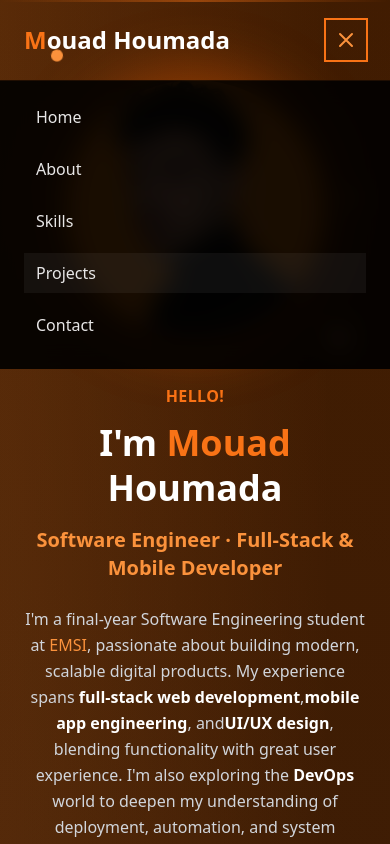
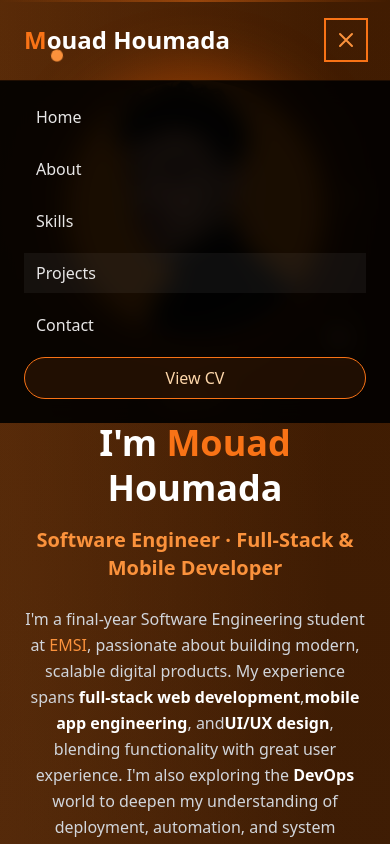
Before and after one commit to Sky-Cooper/mouad-portfolio, a React (Vite) app: page / in a window 390 px wide. Both pictures are taken after a click on the button 346 px from the left and 40 px from the top of the page. Shown: the top 844 px of the page. Built offline with nearby package versions, Linux system fonts and the light colour scheme; a web font is replaced by a local one.

Commit message:
update , add viee cv in the nav menue responsivness

```diff
--- a/src/components/Nav.tsx
+++ b/src/components/Nav.tsx
@@ -19,7 +19,6 @@ export default function Nav() {
       setScrolled(window.scrollY > 10);
 
       const scrollPos = window.scrollY + window.innerHeight / 2;
-
       for (let i = navItems.length - 1; i >= 0; i--) {
         const section = document.querySelector(
           navItems[i].link
@@ -35,11 +34,25 @@ export default function Nav() {
     return () => window.removeEventListener("scroll", handleScroll);
   }, []);
 
+  const handleCVClick = () => {
+    const isMobile = /iPhone|iPad|iPod|Android/i.test(navigator.userAgent);
+    if (isMobile) {
+      window.open("/mouadHoumadaCV.pdf", "_blank");
+    } else {
+      const link = document.createElement("a");
+      link.href = "/mouadHoumadaCV.pdf";
+      link.download = "Mouad_Houmada_CV.pdf";
+      document.body.appendChild(link);
+      link.click();
+      document.body.removeChild(link);
+    }
+  };
+
   return (
     <motion.header
-      initial={{ opacity: 0, y: -20 }} // Start slightly above and invisible
-      animate={{ opacity: 1, y: 0 }} // Animate to normal position
-      transition={{ duration: 0.6, ease: "easeOut" }} // Smooth transition
+      initial={{ opacity: 0, y: -20 }}
+      animate={{ opacity: 1, y: 0 }}
+      transition={{ duration: 0.6, ease: "easeOut" }}
       className={`fixed top-0 w-full z-50 transition-all duration-500 ${
         scrolled
           ? "backdrop-blur-xl bg-black/70 border-b border-orange-500/20 shadow-[0_0_30px_-10px_rgba(251,146,60,0.2)]"
@@ -80,13 +93,12 @@ export default function Nav() {
           </div>
 
           <div className="flex items-center gap-4">
-            <a
-              href="/mouadHoumadaCV.pdf"
-              download="Mouad_Houmada_CV.pdf"
+            <button
+              onClick={handleCVClick}
               className="hidden px-4 py-2 text-orange-200 transition-all duration-300 border border-orange-500 rounded-full md:inline-block bg-orange-500/10 hover:bg-orange-500 hover:text-white"
             >
               Download CV
-            </a>
+            </button>
 
             <button
               className="inline-flex items-center justify-center p-2 text-orange-400 rounded-md md:hidden focus:outline-none focus:ring-2 focus:ring-orange-500"
@@ -143,14 +155,15 @@ export default function Nav() {
             </a>
           ))}
 
-          <a
-            href="/mouadHoumadaCV.pdf"
-            target="_blank"
-            rel="noopener noreferrer"
-            className="hidden px-4 py-2 text-orange-200 transition-all duration-300 border border-orange-500 rounded-full md:inline-block bg-orange-500/10 hover:bg-orange-500 hover:text-white"
+          <button
+            onClick={() => {
+              setOpen(false);
+              handleCVClick();
+            }}
+            className="w-full px-4 py-2 mt-3 text-center text-orange-200 transition-all duration-300 border border-orange-500 rounded-full bg-orange-500/10 hover:bg-orange-500 hover:text-white"
           >
             View CV
-          </a>
+          </button>
         </div>
       </div>
     </motion.header>
```
